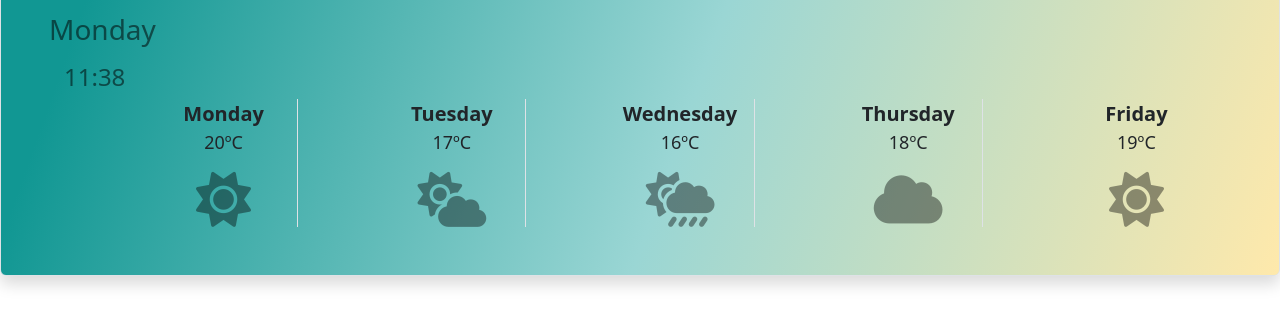
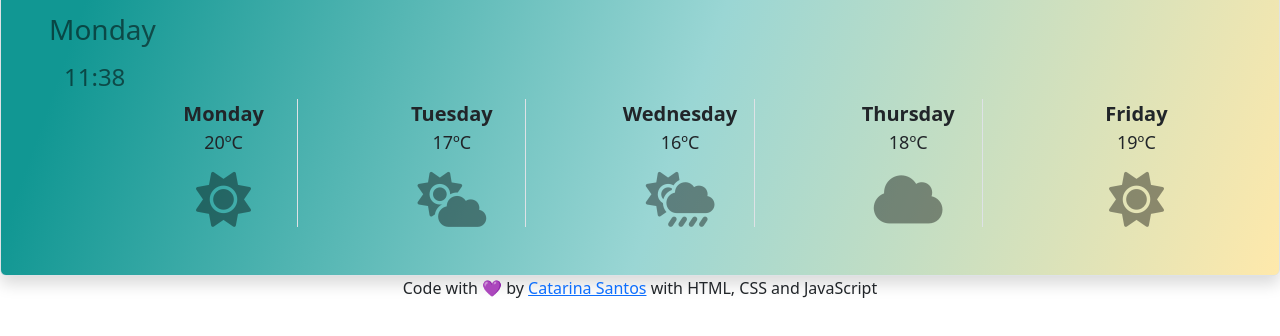
Before and after one commit to Catarinals/Weather-App, a plain HTML site: page index.html in a window 1280 px wide. Shown: the part 236-572 px from the top of the page. Drawn offline with nearby package versions, Linux system fonts and the light colour scheme; no server answers.

Commit message:
Added footer

```diff
--- a/index.html
+++ b/index.html
@@ -99,6 +99,11 @@
         </div>
     </div>
 </body>
+<footer class="footer">Code with 💜 by <a href="https://www.linkedin.com/in/catarinals/" aria-label="linkedin profile"
+        rel="noopener" target="_blank">
+        Catarina Santos</a>
+    with HTML, CSS and JavaScript
+</footer>
 <script src="src/index.js"></script>
 
 </html>
--- a/src/style.css
+++ b/src/style.css
@@ -62,3 +62,8 @@ h4 {
   color: rgba(0, 0, 0, 0.404);
   font-size: 55px;
 }
+
+.footer {
+  text-align: center;
+  margin: auto;
+}
```
